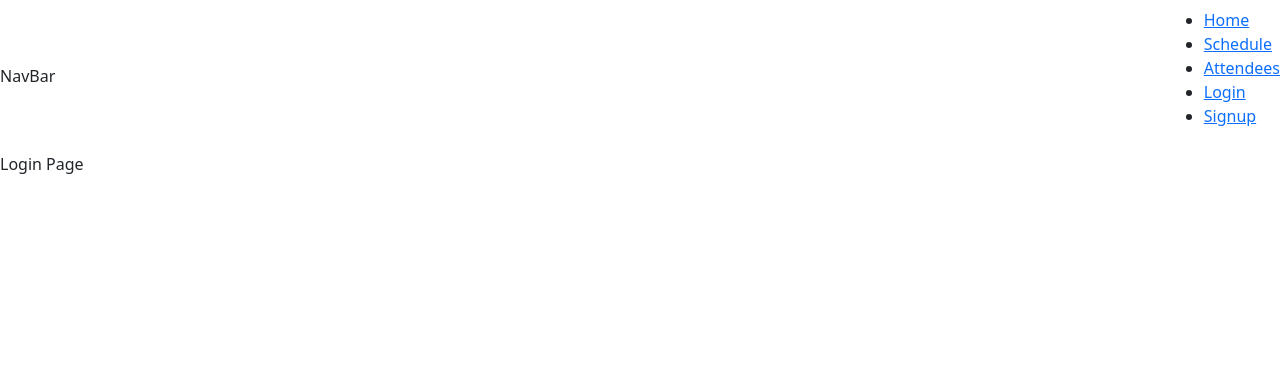
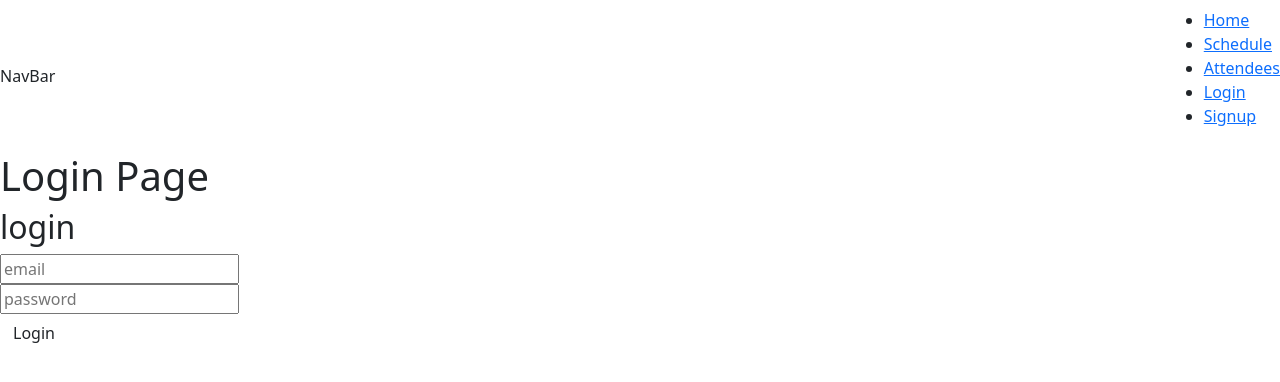
Before and after one commit to jkwagh/p5-project-jeremykwagh, a React (Vite) app: page /#/login in a window 1280 px wide. Shown: the top 382 px of the page. Built offline with nearby package versions, Linux system fonts and the light colour scheme; no server answers.

Commit message:
added login

```diff
--- a/src/js/components/AppContext.jsx
+++ b/src/js/components/AppContext.jsx
@@ -11,7 +11,7 @@ export const ApiProvider = ({ children }) => {
     const [attendees, setAttendees] = useState([]);
     const [activities, setActivities] = useState([]);
     const [userToEdit, setUserToEdit] = useState([]);
-    const [loginUser, setLoginUser] = useState([]);
+    const [ user, setUser ] = useState(null);
     const navigate = useNavigate();
 
     useEffect(() => {
@@ -107,19 +107,20 @@ export const ApiProvider = ({ children }) => {
           });
       };
 
-    const handleLogin = (login) => {
+    const handleLogin = (user) => {
+        console.log(user)
         fetch('http://localhost:5555/login', {
             method: "POST",
             headers: {
                 "Content-Type": "application/json"
             },
-            body: JSON.stringify(login)
+            body: JSON.stringify(user)
         })
         .then((resp) => {
             if(resp.ok){
                 resp.json().then(data => {
-                    setLoginUser(data)
-                })
+                    setUser(data)
+                }).then(() => navigate('/schedule'))
             }
             else if(resp.status ===401){
                 alert("Error: Invalid Login")
@@ -130,7 +131,7 @@ export const ApiProvider = ({ children }) => {
 
 
   return (
-    <ApiContext.Provider value={{ postData, patchData, attendees, userToEdit, deleteData, attendeeData, setUserToEdit, activities}}>
+    <ApiContext.Provider value={{ postData, patchData, attendees, userToEdit, deleteData, attendeeData, setUserToEdit, activities, handleLogin }}>
       {children}
     </ApiContext.Provider>
   );
--- a/src/js/components/Login.jsx
+++ b/src/js/components/Login.jsx
@@ -1,7 +1,39 @@
-import { React } from 'react';
+import { React, useContext, useState } from 'react';
+import { useApiContext } from './AppContext';
 
 const Login = () => {
-    return <div>Login Page</div>
+
+    const { handleLogin } = useApiContext();
+    const [loginUser, setLoginUser] = useState({
+        password: "",
+        email: ""
+    });
+
+    const handleSubmit = (e) => {
+        e.preventDefault();
+        handleLogin(loginUser);
+
+    }
+
+    const handleInputChange = (e) => {
+        const { name, value } = e.target;
+        setLoginUser({...loginUser, [name]: value});
+    }
+
+    return <div className="login">
+        <h1>Login Page</h1>
+        <form onSubmit={handleSubmit}>
+            <h2 id='title'>login</h2>
+            <div className='login-form'>
+                <input type='text' name='email' value={loginUser.email} onChange={handleInputChange} placeholder='email' required/>
+            </div>
+            <div className='login-form'>
+                <input type='password' name='password' value={loginUser.password} onChange={handleInputChange} placeholder='password' required/>
+            </div>
+            <button type="submit" className='btn'>Login</button>
+        </form>
+
+    </div>
 }
 
 export default Login;
--- a/src/js/components/Signup.jsx
+++ b/src/js/components/Signup.jsx
@@ -24,7 +24,6 @@ const SignUp = () => {
     const handleSubmit = (e) => {
         e.preventDefault();
         postData(formData);
-        navigate('/');
     }
 
 
```
Also changed, not shown: 2 other files (tests, documents, lock files or other folders).
